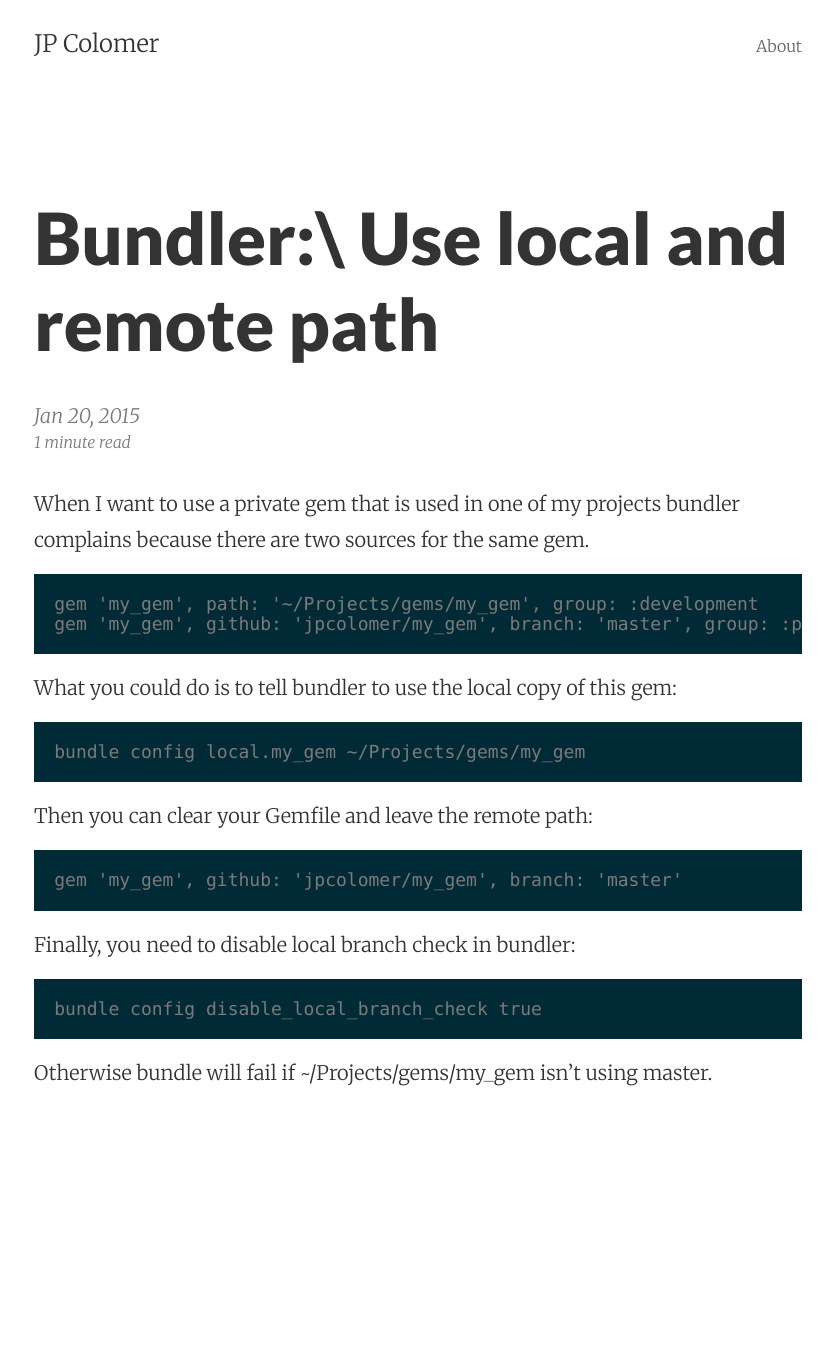
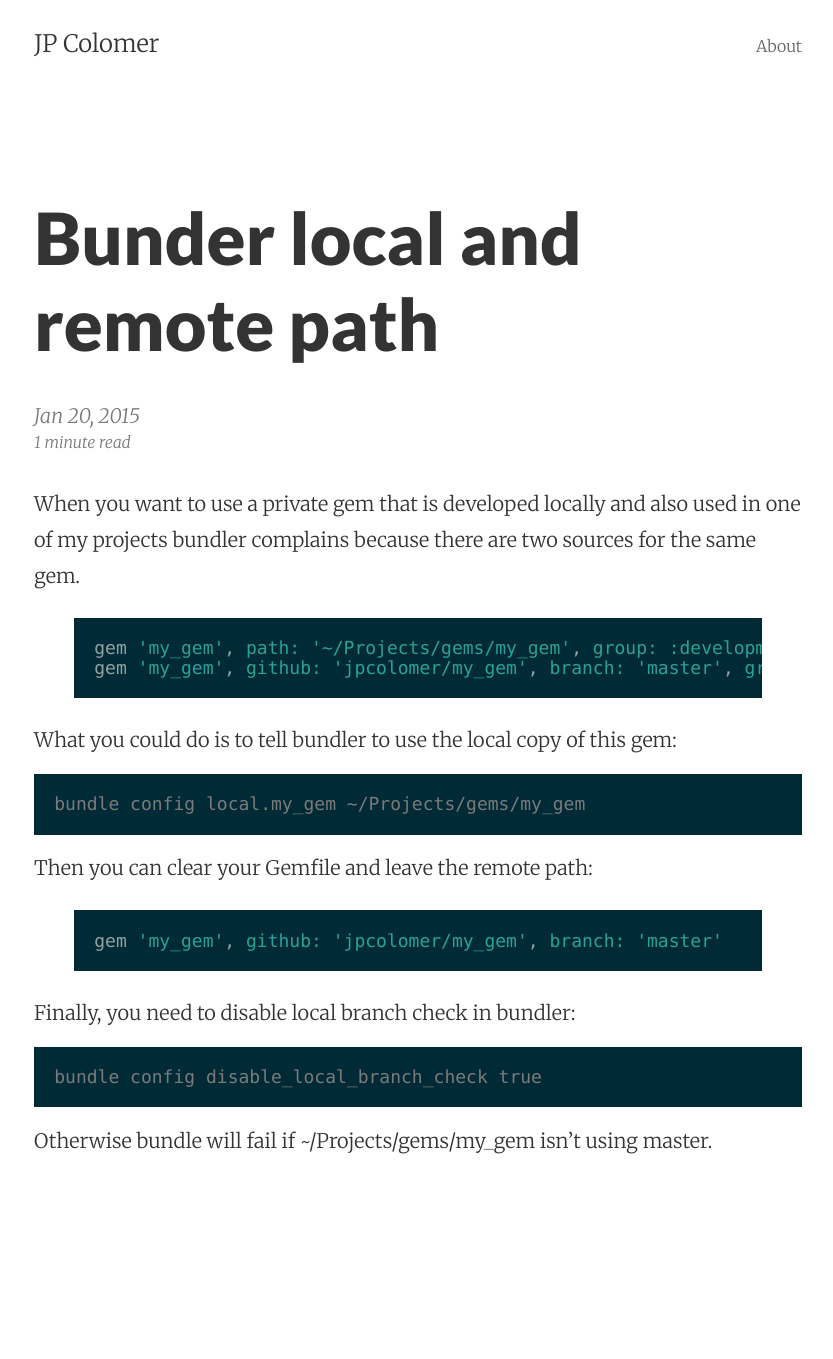
Before and after one commit to jpcolomer/jpcolomer.github.io, a Jekyll site: the page built from _posts/2015-01-20-bundler-local-and-remote-path.md, in a window 1280 px wide. Shown: the whole page, without its empty margins (222-1055 px from the left). Built offline with Jekyll 4.4.1, drawn with Linux system fonts in a browser that asks for light colours; Markdown is read by kramdown in place of the engine named in the settings; before the commit the page ends 1291 px from its top, so only the background shows below that.

Commit message:
Add code highlight to post

````diff
--- a/_posts/2015-01-20-bundler-local-and-remote-path.md
+++ b/_posts/2015-01-20-bundler-local-and-remote-path.md
@@ -1,18 +1,18 @@
 ---
 layout:     post
-title:      Bundler:\ Use local and remote path
+title:      Bunder local and remote path
 date:       2015-01-20 13:09:00
 summary:    Tell bundler to use a local copy of a gem repository
 categories: ruby
 ---
 
-When I want to use a private gem that is used in one of my projects
+When you want to use a private gem that is developed locally and also used in one of my projects
 bundler complains because there are two sources for the same gem.
 
-```
+{% highlight ruby %}
 gem 'my_gem', path: '~/Projects/gems/my_gem', group: :development
 gem 'my_gem', github: 'jpcolomer/my_gem', branch: 'master', group: :production
-```
+{% endhighlight %}
 
 What you could do is to tell bundler to use the local copy of this gem:
 
@@ -22,12 +22,14 @@ bundle config local.my_gem ~/Projects/gems/my_gem
 
 Then you can clear your Gemfile and leave the remote path:
 
-```
+{% highlight ruby %}
 gem 'my_gem', github: 'jpcolomer/my_gem', branch: 'master'
-```
+{% endhighlight %}
 
 Finally, you need to disable local branch check in bundler:
+
 ```
 bundle config disable_local_branch_check true
 ```
+
 Otherwise bundle will fail if ~/Projects/gems/my_gem isn't using master.
````
